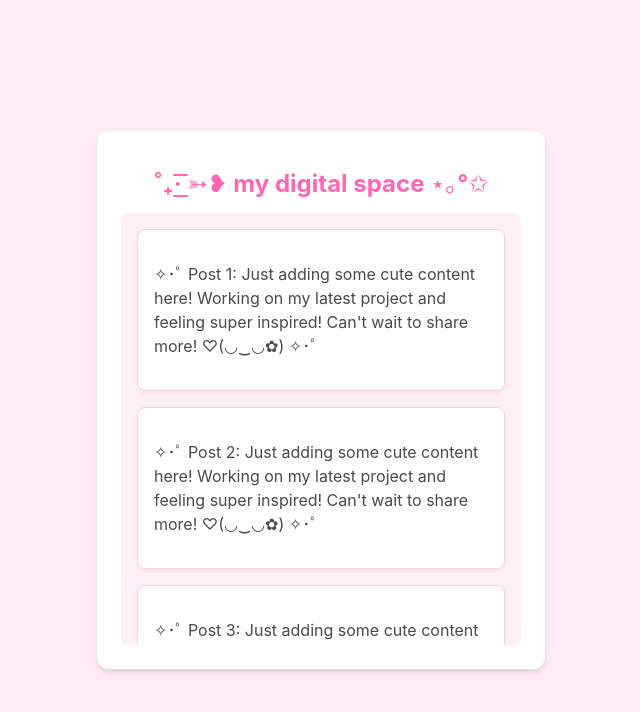
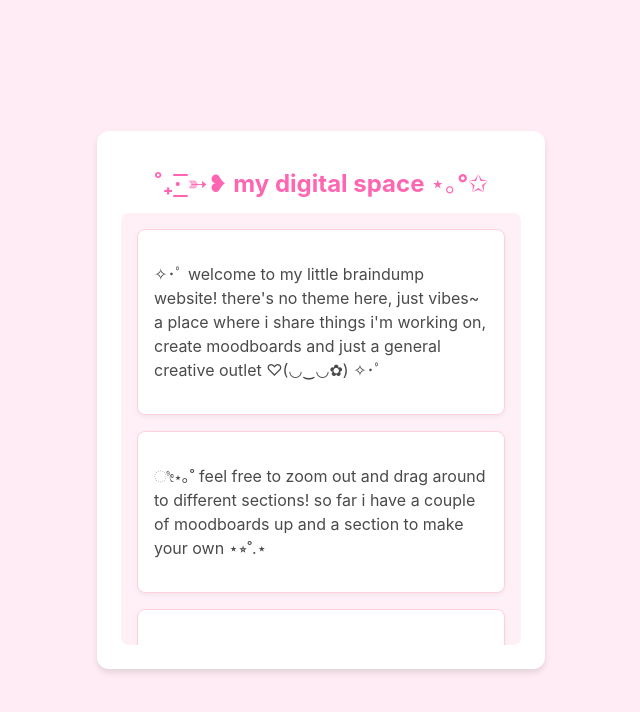
Before and after one commit to nsiahtkha20431/nonsauce, a React (Vite) app: page / in a window 1280 px wide. Shown: the top 712 px of the page, without its empty margins (319-959 px from the left). Built offline with nearby package versions, Linux system fonts and the light colour scheme.

Commit message:
created dummy welcome posts

```diff
--- a/src/NonsauceIndex.jsx
+++ b/src/NonsauceIndex.jsx
@@ -8,9 +8,10 @@ const styles = {
     inset: 0,
     overflow: 'hidden',
     cursor: 'move',
-    display: 'flex',  // Add this
-    justifyContent: 'center',  // Add this
-    alignItems: 'center'  // Add this
+    display: 'flex',
+    justifyContent: 'center',
+    alignItems: 'center',
+    userSelect: 'none',
   },
   brainDump: {
     width: '400px',
@@ -27,7 +28,7 @@ const styles = {
     boxShadow: '0 4px 6px rgba(0, 0, 0, 0.1)',
     position: 'absolute',
     overflow: 'hidden',
-    left: '-3500px',  // Position to the left
+    left: '-2500px',
     top: '-1250px'
   },
   uploadButton: {
@@ -78,7 +79,8 @@ const styles = {
     overflowY: 'auto',
     backgroundColor: '#fff0f7',
     borderRadius: '8px',
-    padding: '16px'
+    padding: '16px',
+    userSelect: 'text'
   },
   post: {
     backgroundColor: 'white',
@@ -179,11 +181,20 @@ const NonsauceIndex = () => {
   const fileInputRef = useRef(null); //ref to access file input
   const contentRef = useRef(null); // ref to access content elements
 
-  // create an array of 20 dummy posts for brain dump
-  const dummyPosts = Array(20).fill(null).map((_, i) => ({
-    id: i,
-    content: `✧･ﾟ Post ${i + 1}: Just adding some cute content here! Working on my latest project and feeling super inspired! Can't wait to share more! ♡(◡‿◡✿) ✧･ﾟ`
-  }));
+  const dummyPosts = [
+    {
+      id: 1,
+      content: "✧･ﾟ welcome to my little braindump website! there's no theme here, just vibes~ a place where i share things i'm working on, create moodboards and just a general creative outlet ♡(◡‿◡✿) ✧･ﾟ"
+    },
+    {
+      id: 2,
+      content: "ೀ⋆｡˚ feel free to zoom out and drag around to different sections! so far i have a couple of moodboards up and a section to make your own ⋆⭒˚.⋆"
+    },
+    {
+      id: 3,
+      content: "✧･ﾟ more things to come in the future ♥︎"
+    }
+  ];
 
   const handleMouseDown = (e) => {
     if (e.target.closest('.scroll-area') || e.target.closest('.moodboard')) return; //ignores if clicking within scroll-area in brain dump or if on the moodboard
```
